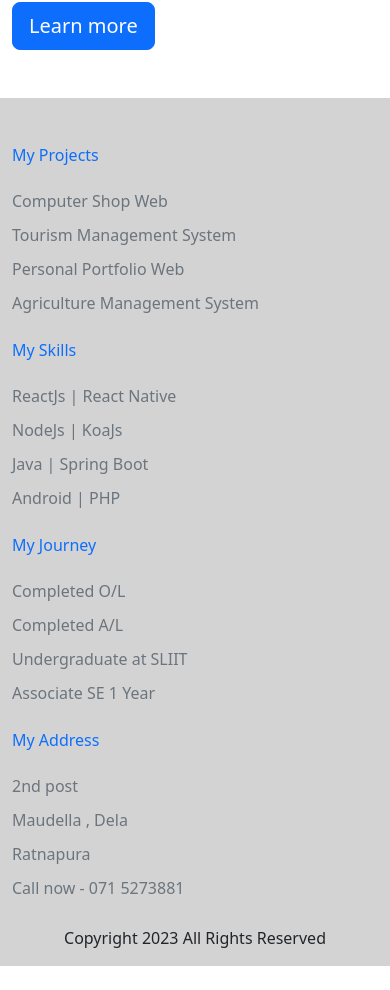
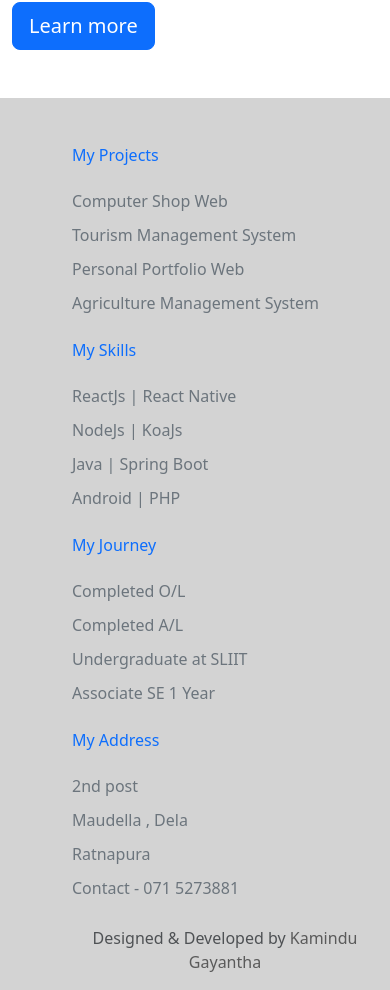
Before and after one commit to Kamindu99/personal-portfolio-web, a React (Create React App) app: page /my-profile in a window 390 px wide. Shown: the part 892-1882 px from the top of the page. Before the commit the page ends 1858 px from the top, so only its background shows below. Built offline with nearby package versions, Linux system fonts and the light colour scheme.

Commit message:
update footer

```diff
--- a/src/pages/Shared/Footer/Footer.css
+++ b/src/pages/Shared/Footer/Footer.css
@@ -17,8 +17,3 @@
     background-color: #6ACECE ;
     color:white;
 }
-@media screen and (max-width: 600px) {
-    footer{
-
-    }
-  }
--- a/src/pages/Shared/Footer/Footer.tsx
+++ b/src/pages/Shared/Footer/Footer.tsx
@@ -7,7 +7,7 @@ const Footer = () => {
         { name: "2nd post", link: "/" },
         { name: "Maudella , Dela", link: "/" },
         { name: "Ratnapura", link: "/" },
-        { name: "Call now - 071 5273881", link: "#" },
+        { name: "Contact - 071 5273881", link: "#" },
 
     ]
     const oralHealth = [
@@ -28,14 +28,14 @@ const Footer = () => {
         { name: "Computer Shop Web", link: "https://dotcomcomputers.netlify.app/" },
         { name: "Tourism Management System", link: "https://travelwithkamidu.netlify.app/" },
         { name: "Personal Portfolio Web", link: "https://kamindugayantha.netlify.app/" },
-        { name: "Agriculture Management System", link: "/" },
+        { name: "Agriculture Management System", link: "https://greenworldagriculture.netlify.app/" },
 
     ]
 
     return (
         <footer className="footer-area clear-both sm-pe-5 mt-5">
             <div className="container pt-5">
-                <div className="row md-py-5 footer-content">
+                <div className="row md-py-5 footer-content ms-5">
                     {/* <FooterDetail key={1} menuTitle={"."} menuItems={noNamed} /> */}
                     <FooterDetail key={2} menuTitle="My Projects" menuItems={projects} />
                     <FooterDetail key={2} menuTitle="My Skills" menuItems={services} />
@@ -43,7 +43,8 @@ const Footer = () => {
                     <FooterDetail key={3} menuTitle="My Address" menuItems={ourAddress}/>
 
                     <div className="copyRight text-center">
-                    <p>Copyright {(new Date()).getFullYear()} All Rights Reserved</p>
+                    <p className='text-muted'> Designed & Developed by <a href="https://kamindugayantha.netlify.app/" style={{color:'#5a5a5a',textDecoration:'none'}} target="_blank">Kamindu Gayantha</a></p>
+
                 </div>
                 </div>
 
```
